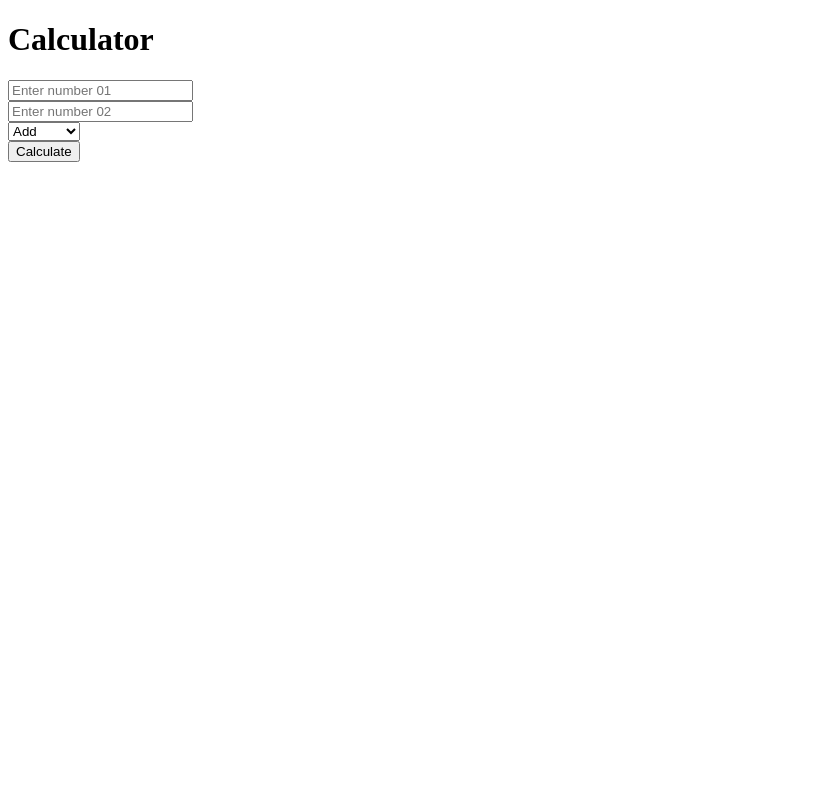
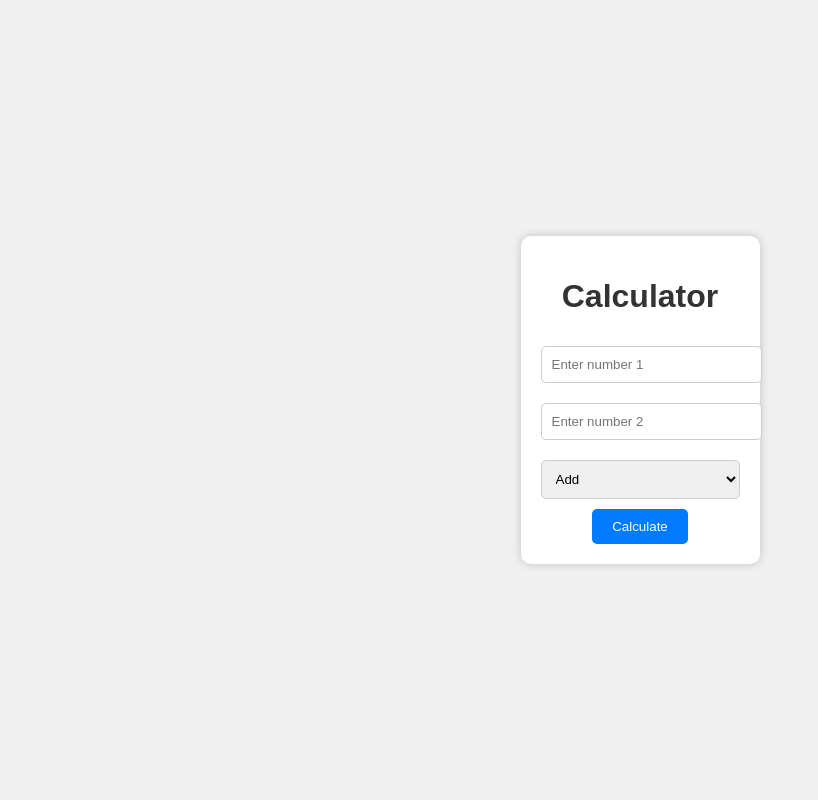
Before and after one commit to Guardians-of-the-Pipelines/CA3, a Flask app: page / in a window 1280 px wide. Shown: the whole page, without its empty margins (0-818 px from the left). Run offline with Flask 3, Linux system fonts and the light colour scheme.

Commit message:
modified the html files to add styling to the page

```diff
--- a/templates/calculator.html
+++ b/templates/calculator.html
@@ -2,12 +2,55 @@
 <html>
 <head>
     <title>Calculator</title>
+    <style>
+        body {
+            font-family: Arial, sans-serif;
+            background-color: #f0f0f0; /* Light gray background */
+            margin: 0;
+            display: flex;
+            justify-content: center;
+            align-items: center;
+            height: 100vh;
+        }
+        .calculator-container {
+            background-color: #fff; /* White background */
+            padding: 20px;
+            border-radius: 10px;
+            box-shadow: 0 0 10px rgba(0, 0, 0, 0.2); /* Box shadow for a subtle effect */
+            text-align: center;
+        }
+        h1 {
+            color: #333; /* Dark gray text */
+        }
+        form {
+            text-align: center;
+        }
+        input[type="number"], select {
+            width: 100%;
+            padding: 10px;
+            margin: 10px 0;
+            border: 1px solid #ccc; /* Light gray border */
+            border-radius: 5px;
+        }
+        input[type="submit"] {
+            background-color: #007bff; /* Blue submit button */
+            color: #fff; /* White text */
+            border: none;
+            padding: 10px 20px;
+            cursor: pointer;
+            border-radius: 5px;
+        }
+        input[type="submit"]:hover {
+            background-color: #0056b3; /* Darker blue on hover */
+        }
+    </style>
 </head>
 <body>
+    <div class="calculator-container">
         <h1>Calculator</h1>
         <form method="POST" action="/calculate">
-        <input type="number" name="num1" placeholder="Enter number 01" required><br>
-        <input type="number" name="num2" placeholder="Enter number 02" required><br>
+            <input type="number" name="num1" placeholder="Enter number 1" required><br>
+            <input type="number" name="num2" placeholder="Enter number 2" required><br>
             <select name="operation">
                 <option value="add">Add</option>
                 <option value="subtract">Subtract</option>
@@ -16,5 +59,6 @@
             </select><br>
             <input type="submit" value="Calculate">
         </form>
+    </div>
 </body>
 </html>
```
Also changed, not shown: templates/result.html (+39 -3 lines). Lines whose indentation alone changed are shown as unchanged.
